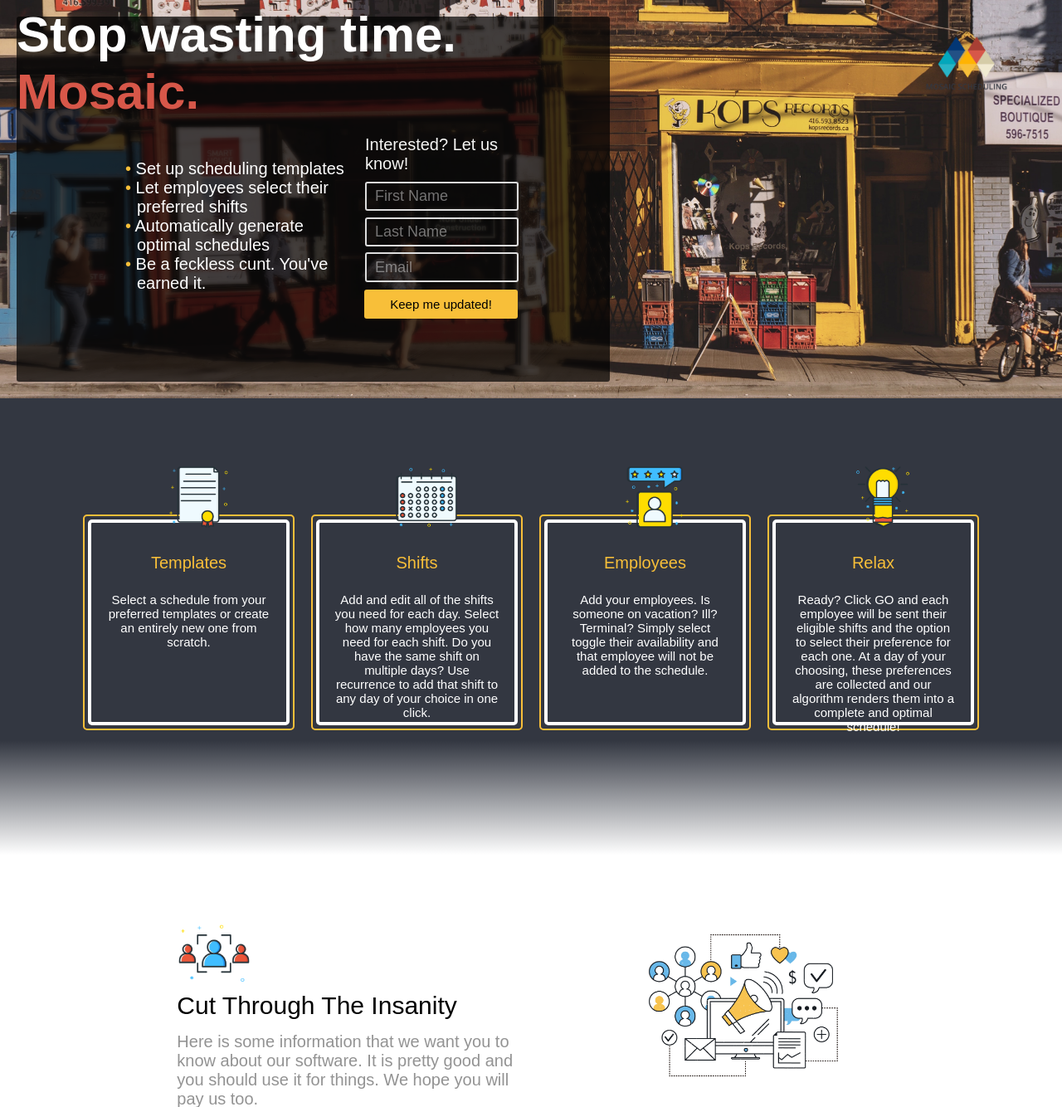
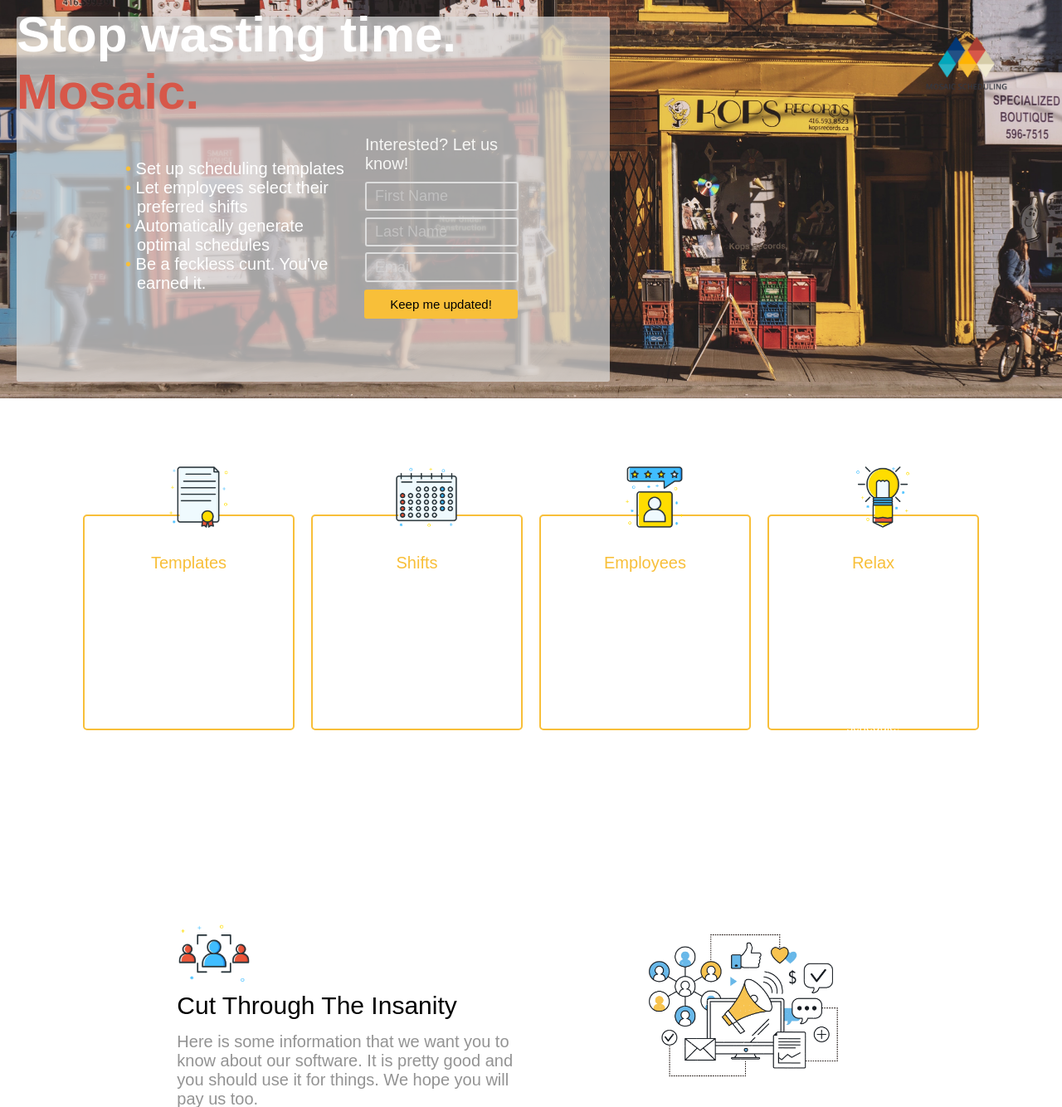
Before and after one commit to AndrewRL/landing_page, a Flask app: page / in a window 1280 px wide. Shown: the top 1334 px of the page at 83% size. Run offline with Flask 2, Linux system fonts and the light colour scheme; some libraries are stand-ins or nearby versions.

Commit message:
some small shit brah

```diff
--- a/static/landing_page.css
+++ b/static/landing_page.css
@@ -59,7 +59,7 @@ body, html {
 .opaque {
     grid-column: 1 / 8;
     grid-row: 1 / 8;
-    background: #000;
+    background: #ddd;
     opacity: 0.7;
     border-radius: 3px;
     z-index: 1;
@@ -95,7 +95,7 @@ body, html {
 }
 
 .bg-color {
-    background: linear-gradient(to bottom, #333741 75%, rgba(255,0,0,0));
+    background: linear-gradient(to bottom, #fff 75%, rgba(255,0,0,0));
 }
 
 .bg-color-two {
```
